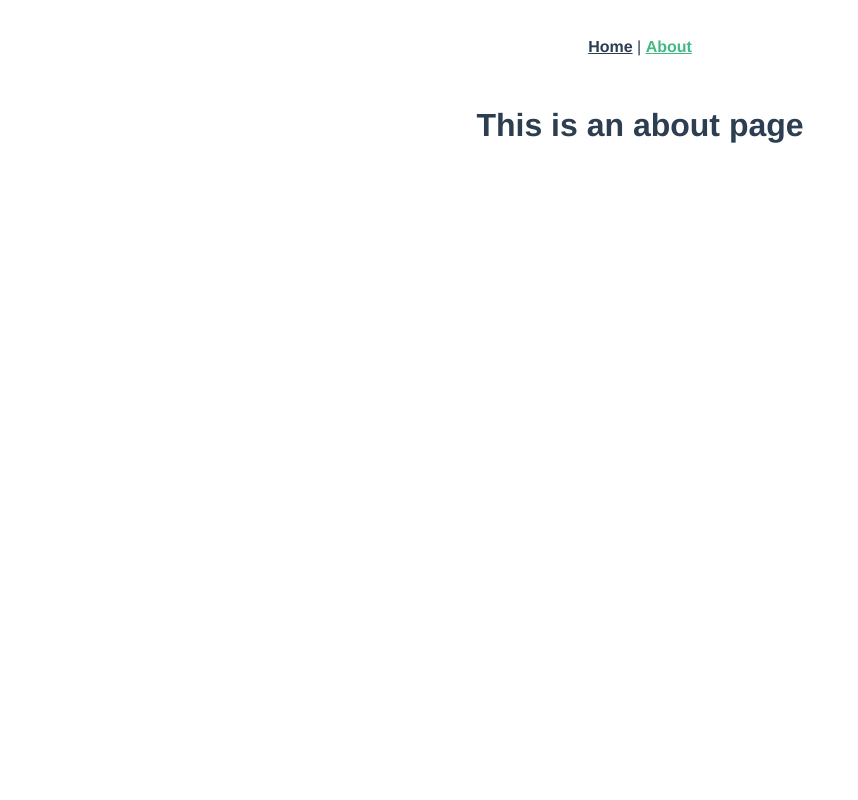
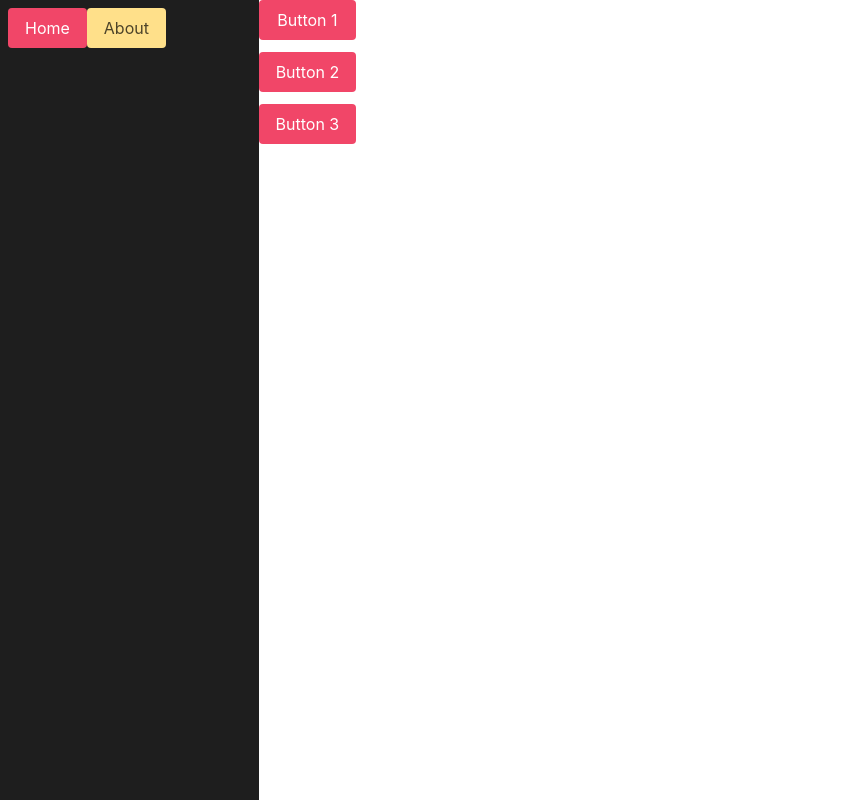
Before and after one commit to BigFipil/SimulaticaDashboard, a Vue app: page /#/about in a window 1280 px wide. Shown: the whole page, without its empty margins (0-858 px from the left). Built offline with nearby package versions, Linux system fonts and the light colour scheme.

Commit message:
feat(Sidebar): Mount vue router in sidebar (example)

```diff
--- a/src/App.vue
+++ b/src/App.vue
@@ -1,20 +1,39 @@
 <template>
-  <div id="app">
-    <div id="nav">
-      <router-link to="/">Home</router-link> |
-      <router-link to="/about">About</router-link>
+  <div class="app">
+    <Sidebar />
+    <div class="app__content">
+      <router-view />
     </div>
-    <router-view />
   </div>
 </template>
 
+<script lang="ts">
+import { Component, Vue } from "vue-property-decorator";
+import Sidebar from "@/components/Sidebar.vue";
+
+@Component({
+  components: {
+    Sidebar,
+  },
+})
+export default class App extends Vue {
+  tmp = null;
+}
+</script>
+
 <style>
-#app {
+.app {
   font-family: Avenir, Helvetica, Arial, sans-serif;
   -webkit-font-smoothing: antialiased;
   -moz-osx-font-smoothing: grayscale;
   text-align: center;
   color: #2c3e50;
+  display: flex;
+}
+.app__content {
+  display: flex;
+  width: 100%;
+  height: 100vh;
 }
 
 #nav {
--- a/src/main.ts
+++ b/src/main.ts
@@ -1,8 +1,11 @@
 import Vue from "vue";
+import Buefy from 'buefy'
 import App from "./App.vue";
 import router from "./router";
+import 'buefy/dist/buefy.css'
 
 Vue.config.productionTip = false;
+Vue.use(Buefy);
 
 new Vue({
   router,
--- a/src/views/About.vue
+++ b/src/views/About.vue
@@ -1,5 +1,30 @@
 <template>
   <div class="about">
-    <h1>This is an about page</h1>
+    <!-- <img alt="Vue logo" src="../assets/logo.png" /> -->
+    <!-- <Sidebar/> -->
+    <b-field>
+      <b-button expanded v-model="tmp" type="is-danger">
+        Button 1
+      </b-button>
+    </b-field>
+    <b-field>
+      <b-button expanded v-model="tmp" type="is-danger">
+        Button 2
+      </b-button>
+    </b-field>
+    <b-field>
+      <b-button expanded v-model="tmp" type="is-danger">
+        Button 3
+      </b-button>
+    </b-field>
   </div>
 </template>
+
+<script lang="ts">
+import { Component, Vue } from "vue-property-decorator";
+
+@Component
+export default class About extends Vue {
+  tmp2 = null;
+}
+</script>
--- a/src/views/Home.vue
+++ b/src/views/Home.vue
@@ -1,18 +1,20 @@
 <template>
   <div class="home">
     <img alt="Vue logo" src="../assets/logo.png" />
-    <HelloWorld msg="Welcome to Your Vue.js + TypeScript App" />
+    <!-- <Sidebar/> -->
+    <b-field label="Welcome to your Vue">
+      <b-button expanded v-model="tmp" type="is-danger">
+        Lorem ipsum dolor sit amet, consectetur
+      </b-button>
+    </b-field>
   </div>
 </template>
 
 <script lang="ts">
 import { Component, Vue } from "vue-property-decorator";
-import HelloWorld from "@/components/HelloWorld.vue"; // @ is an alias to /src
 
-@Component({
-  components: {
-    HelloWorld,
-  },
-})
-export default class Home extends Vue {}
+@Component
+export default class Home extends Vue {
+  tmp = null;
+}
 </script>
```
